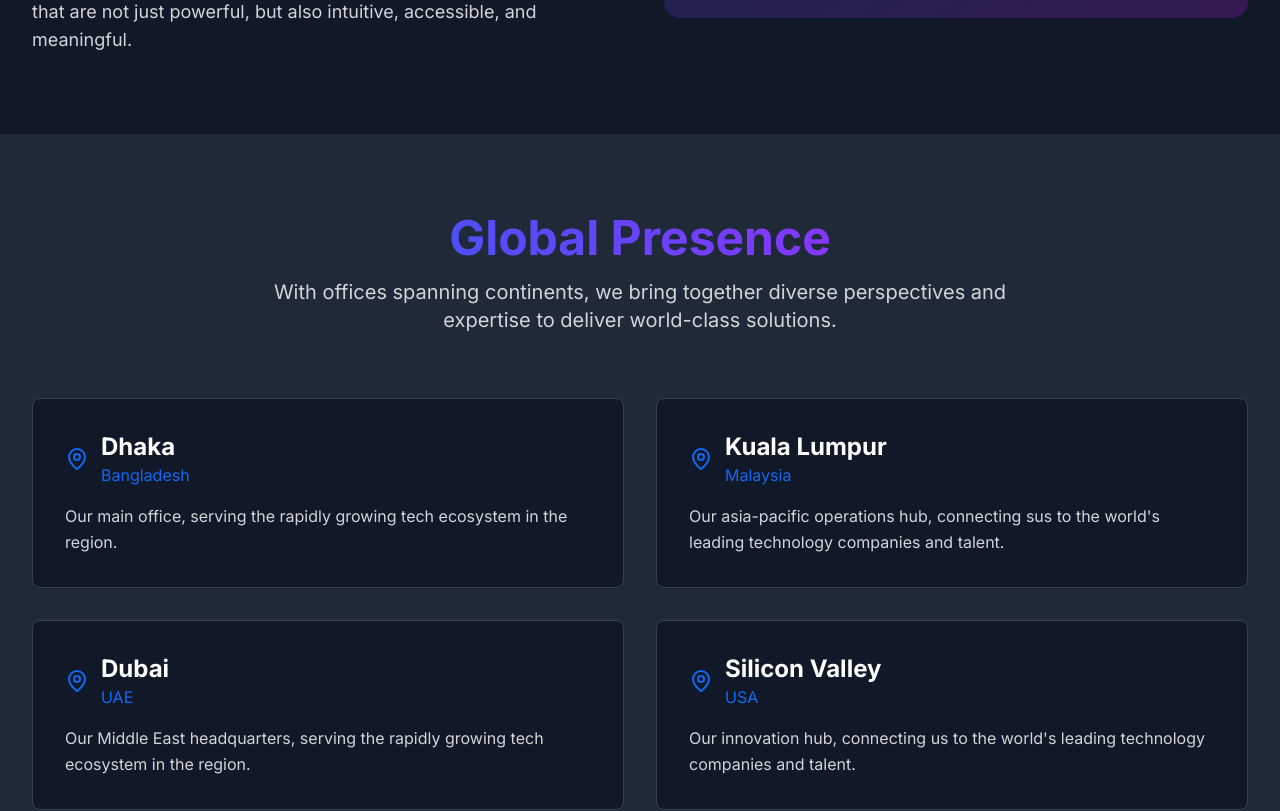
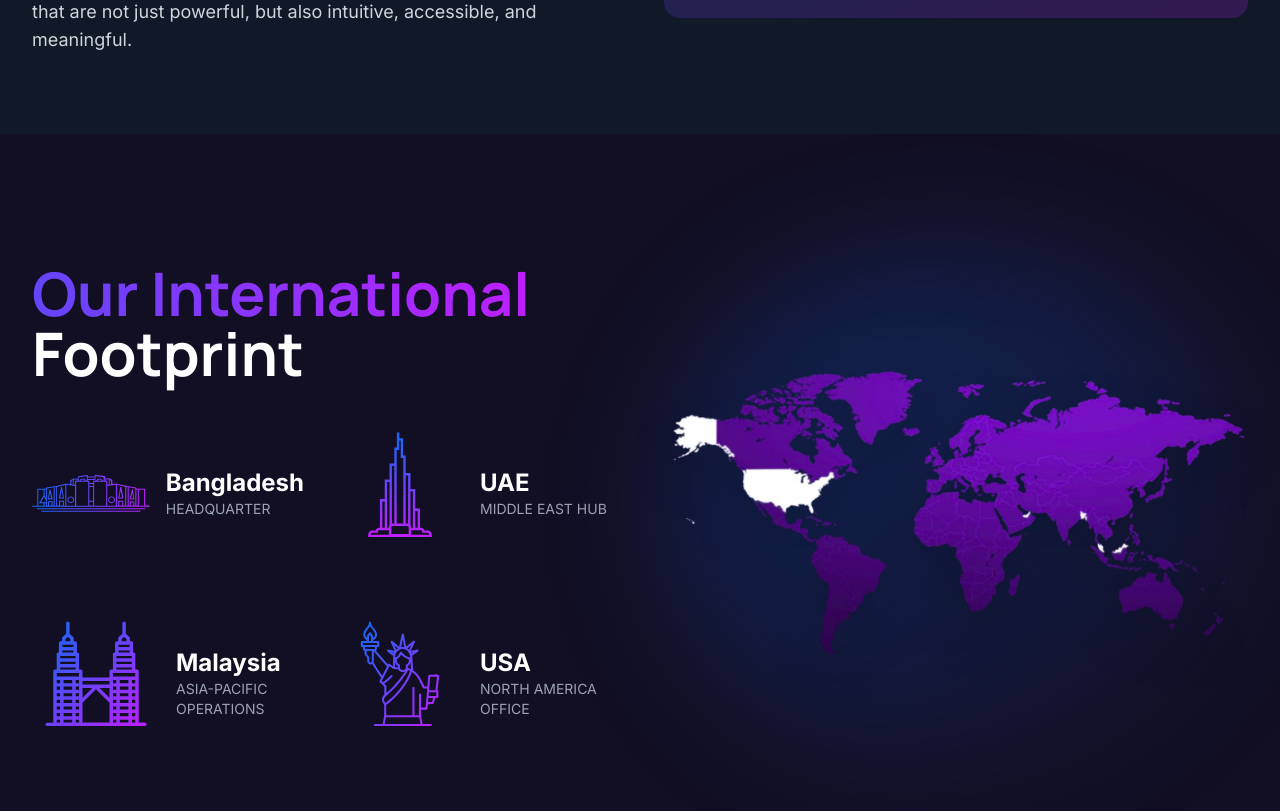
Before and after one commit to RafiHasnain/mindnetik-website, a Next.js app: page /about in a window 1280 px wide. Shown: the part 1400-2211 px from the top of the page. Built offline with nearby package versions, Linux system fonts and the light colour scheme.

Commit message:
Add international footprint in about page

```diff
--- a/app/about/page.tsx
+++ b/app/about/page.tsx
@@ -1,5 +1,6 @@
 import { Globe, Target, Eye, Users, MapPin } from "lucide-react";
 import { Card, CardContent } from "@/components/ui/card";
+import { InternationalFootprint } from "@/components/international-footprint";
 
 const AboutPage = () => {
   const values = [
@@ -133,6 +134,7 @@ const AboutPage = () => {
           </div>
         </div>
       </section>
+      <InternationalFootprint />
 
       {/* Global Presence */}
       <section className="py-20 bg-gray-800">
```
